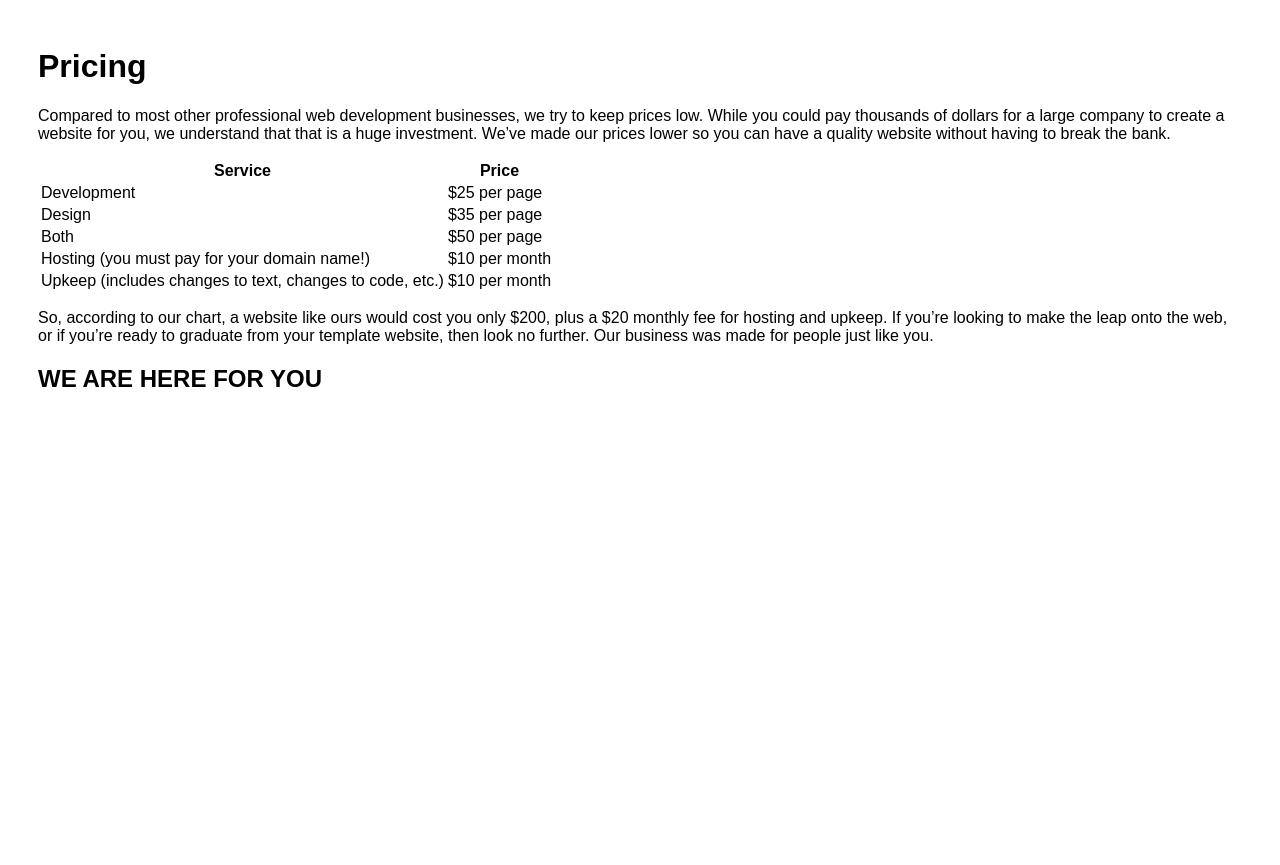
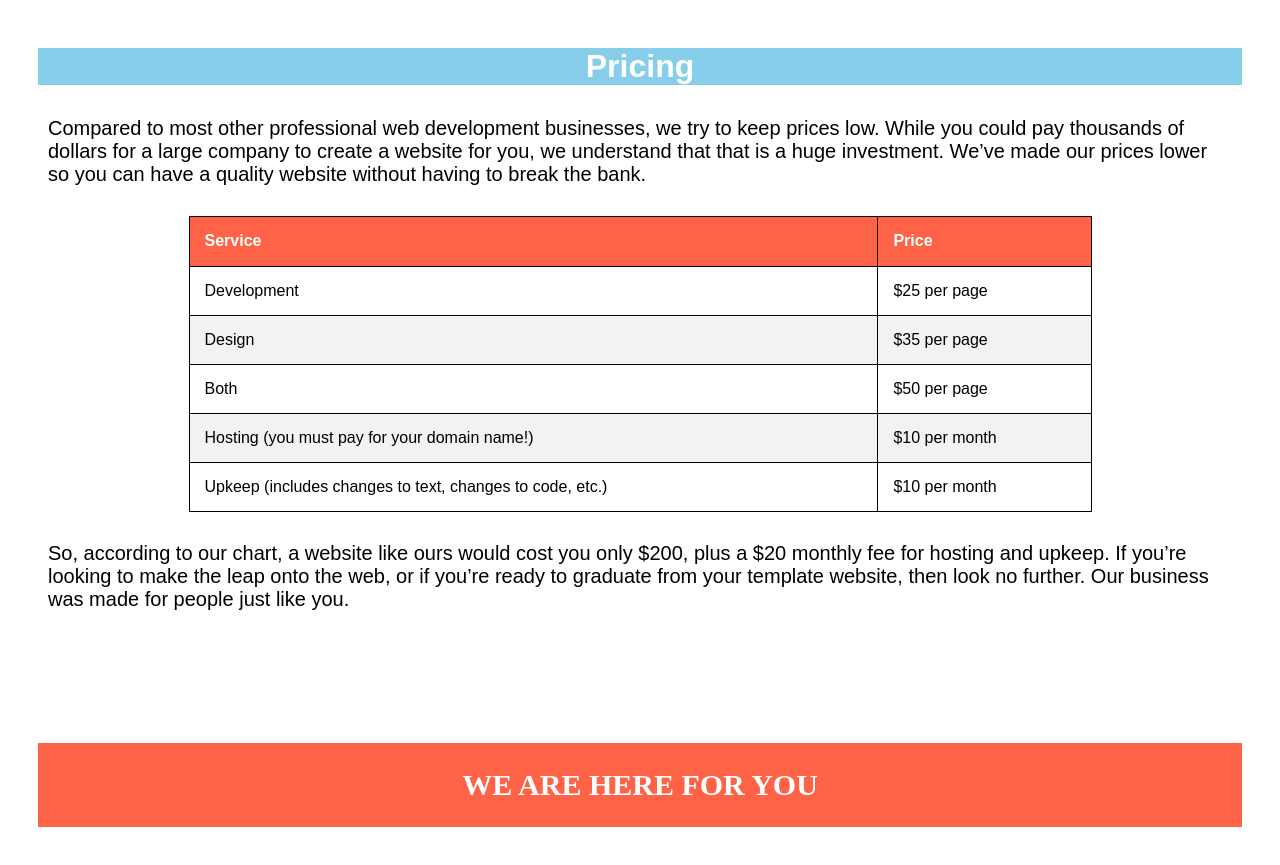
Before and after one commit to rebeccafamcom/rebeccafamcom.github.io, a plain HTML site: page pricing.html in a window 1280 px wide. Shown: the part 83-948 px from the top of the page. After the commit the page ends 910 px from the top, so only its background shows below. Drawn offline with Linux system fonts and the light colour scheme.

Commit message:
basically finished all of it

```diff
--- a/css/about-us.css
+++ b/css/about-us.css
@@ -33,3 +33,58 @@ header li a {
   color: white;
   text-decoration: none;
 }
+
+p {
+  font-size: 20px;
+}
+
+.center {
+  display: block;
+  margin-left: auto;
+  margin-right: auto;
+  width: 50%;
+}
+
+h1 {
+  color: white;
+  background-color: skyblue;
+  text-align: center;
+}
+
+* {
+ box-sizing: border-box;
+}
+
+*:before,
+*:after {
+ box-sizing: border-box;
+}
+
+html,
+body {
+ height: 100%;
+ position: relative;
+}
+
+.main-container {
+ min-height: 100vh; /* will cover the 100% of viewport */
+ overflow: hidden;
+ display: block;
+ position: relative;
+ padding-bottom: 80px; /* height of your footer */
+}
+
+footer {
+ position: absolute;
+ bottom: 0;
+ width: 100%;
+ background-color: tomato;
+ align-items: center;
+}
+
+h2 {
+  color: white;
+  text-align: center;
+  font-size: 30px;
+  font-family: Stencil Std;
+}
--- a/css/index.css
+++ b/css/index.css
@@ -33,3 +33,58 @@ header li a {
   color: white;
   text-decoration: none;
 }
+
+p {
+  font-size: 20px;
+}
+
+.center {
+  display: block;
+  margin-left: auto;
+  margin-right: auto;
+  width: 50%;
+}
+
+h1 {
+  color: white;
+  background-color: skyblue;
+  text-align: center;
+}
+
+* {
+ box-sizing: border-box;
+}
+
+*:before,
+*:after {
+ box-sizing: border-box;
+}
+
+html,
+body {
+ height: 100%;
+ position: relative;
+}
+
+.main-container {
+ min-height: 100vh; /* will cover the 100% of viewport */
+ overflow: hidden;
+ display: block;
+ position: relative;
+ padding-bottom: 80px; /* height of your footer */
+}
+
+footer {
+ position: absolute;
+ bottom: 0;
+ width: 100%;
+ background-color: tomato;
+ align-items: center;
+}
+
+h2 {
+  color: white;
+  text-align: center;
+  font-size: 30px;
+  font-family: Stencil Std;
+}
--- a/css/our-process.css
+++ b/css/our-process.css
@@ -57,3 +57,59 @@ div h3 {
   border: 4px solid white;
   font-size: 40px;
 }
+
+p {
+  font-size: 20px;
+  padding: 15px;
+}
+
+.center {
+  display: block;
+  margin-left: auto;
+  margin-right: auto;
+  width: 50%;
+}
+
+h1 {
+  color: white;
+  background-color: skyblue;
+  text-align: center;
+}
+
+* {
+ box-sizing: border-box;
+}
+
+*:before,
+*:after {
+ box-sizing: border-box;
+}
+
+html,
+body {
+ height: 100%;
+ position: relative;
+}
+
+.main-container {
+ min-height: 100vh; /* will cover the 100% of viewport */
+ overflow: hidden;
+ display: block;
+ position: relative;
+ padding-bottom: 80px; /* height of your footer */
+}
+
+footer {
+ bottom: 0;
+ width: 100%;
+ position: absolute;
+ background-color: tomato;
+ align-items: center;
+}
+
+h2 {
+  color: white;
+  text-align: center;
+  font-size: 30px;
+  font-family: Stencil Std;
+}
--- a/css/pricing.css
+++ b/css/pricing.css
@@ -33,3 +33,92 @@ header li a {
   color: white;
   text-decoration: none;
 }
+
+p {
+  font-size: 20px;
+  padding: 10px;
+}
+
+.center {
+  display: block;
+  margin-left: auto;
+  margin-right: auto;
+  width: 50%;
+}
+
+h1 {
+  color: white;
+  background-color: skyblue;
+  text-align: center;
+}
+
+* {
+ box-sizing: border-box;
+}
+
+*:before,
+*:after {
+ box-sizing: border-box;
+}
+
+html,
+body {
+ height: 100%;
+ position: relative;
+}
+
+.main-container {
+ min-height: 100vh; /* will cover the 100% of viewport */
+ overflow: hidden;
+ display: block;
+ position: relative;
+ padding-bottom: 80px; /* height of your footer */
+}
+
+footer {
+ position: absolute;
+ bottom: 0;
+ width: 100%;
+ background-color: tomato;
+ align-items: center;
+}
+
+h2 {
+  color: white;
+  text-align: center;
+  font-size: 30px;
+  font-family: Stencil Std;
+}
+
+table, th, td {
+  border: 1px solid black;
+}
+
+table {
+  width: 75%;
+  border-collapse: collapse;
+  margin-left: 12.5%;
+  margin-right: 12.5%;
+}
+
+th {
+  height: 50px;
+}
+
+td {
+  height: 25px;
+}
+
+th, td {
+  padding: 15px;
+  text-align: left;
+}
+
+tr:nth-child(even) {
+  background-color: #f2f2f2;
+}
+
+thead {
+  background-color: tomato;
+  color: white;
+}
--- a/pricing.html
+++ b/pricing.html
@@ -5,6 +5,7 @@
   <link href="css/pricing.css" rel="stylesheet" type="text/css">
 </head>
 <body>
+  <div class="main-container">
   <header>
     <img src="img/web-design-logo.png">
     <ul>
@@ -50,5 +51,6 @@
   <footer>
     <h2>WE ARE HERE FOR YOU</h2>
   </footer>
+  </div>
 </body>
 </html>
```
Also changed, not shown: about-us.html (+3 -0 lines), index.html (+3 -0 lines), our-process.html (+4 -2 lines), img/full-logo.png (added), img/our-office.png (added).
